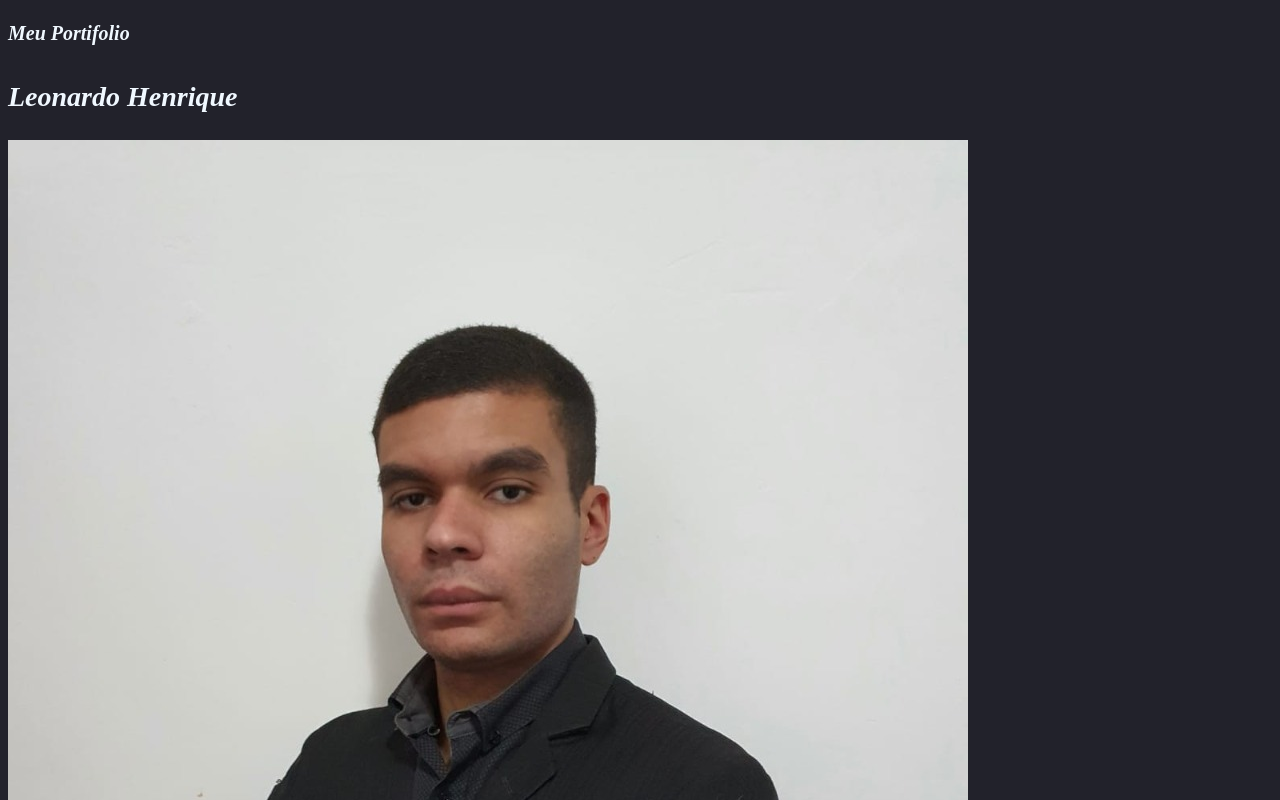
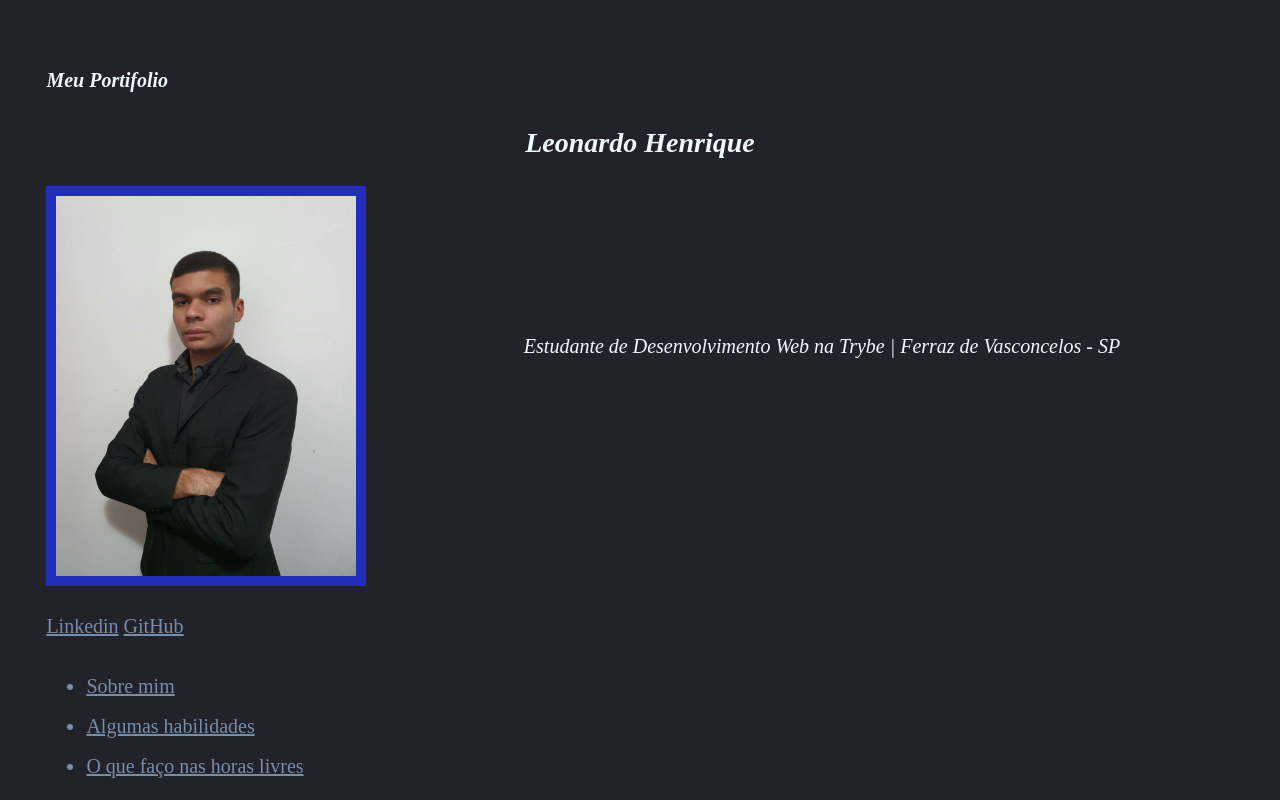
Before and after one commit to oleonardohenrique/oleonardohenrique.github.io, a plain HTML site: page index.html in a window 1280 px wide. Shown: the top 800 px of the page. Drawn offline with Linux system fonts and the light colour scheme.

Commit message:
Centraliza nome, padding em foto,muda posição da descrição

```diff
--- a/style.css
+++ b/style.css
@@ -1,6 +1,9 @@
 *{
     line-height: 40px;
     font-size: 20px;
+}
+body {
+    padding: 3%;
 }
 .titulos {
     color: aliceblue;
@@ -23,4 +26,23 @@ body {
     color: aliceblue;
     font-style: italic;
     font-size: 28px;
+    text-align: center;
 }
+.image-container {
+    text-align: center;
+    height: 400px;
+    position: relative;
+}
+#img {
+    float: left;
+    width: 300px;
+    height: 380px;
+    padding: 10px;
+    background-color: rgb(35, 45, 187);
+}
+.desc {
+    position: absolute;
+    left: 20%;
+    top: 30%;
+    margin-left: 240px;
+}
```
